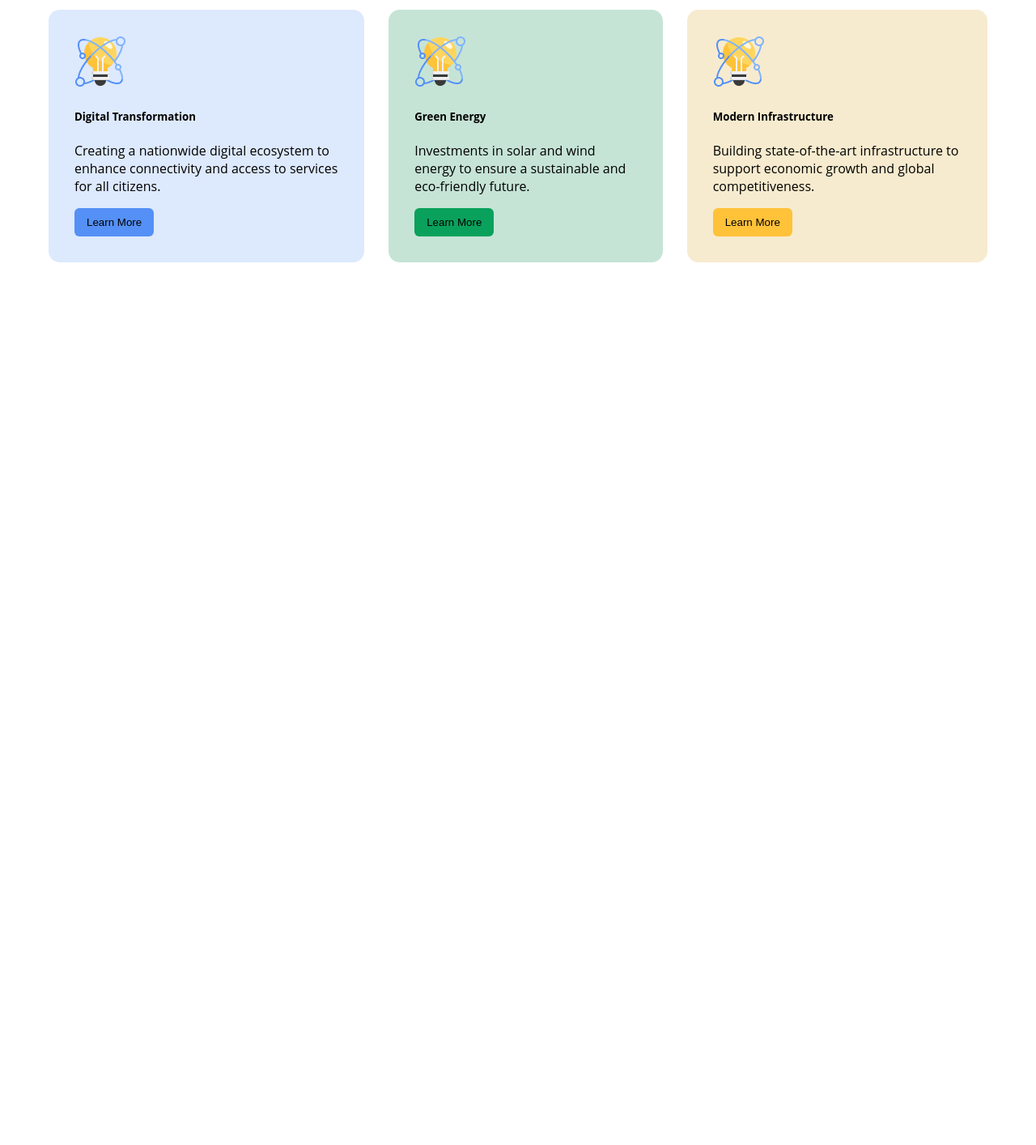
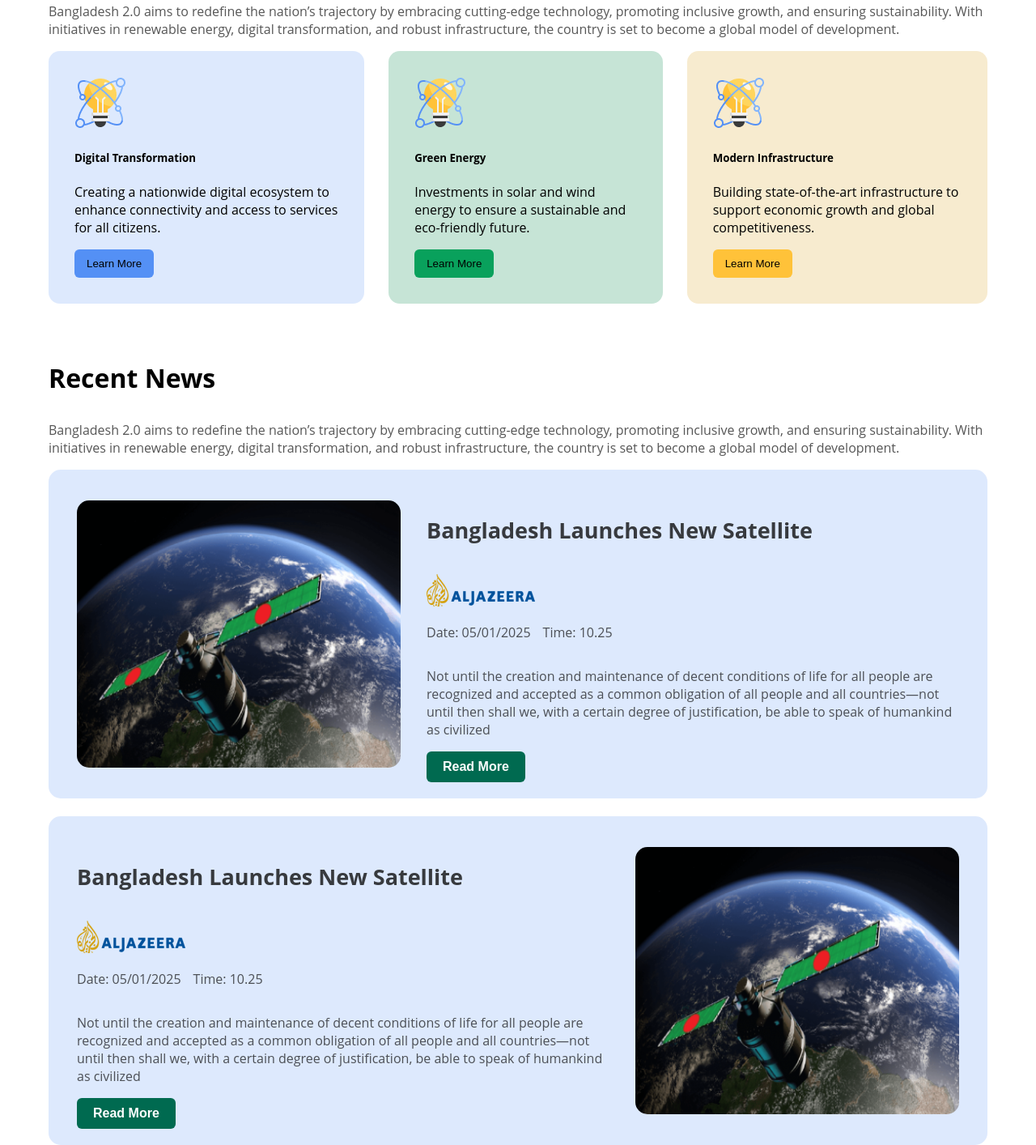
Before and after one commit to uttam2004/Assignment-no-1, a plain HTML site: page index.html in a window 1280 px wide. Shown: the part 659-2073 px from the top of the page at 81% size. Before the commit the page ends 983 px from the top, so only its background shows below. Drawn offline with Linux system fonts and the light colour scheme.

Commit message:
added satelite

```diff
--- a/index.html
+++ b/index.html
@@ -53,6 +53,33 @@
                 </div>
             </div>
         </section>
+        <section class="Recent-news">
+            <h3 class="news-title">Recent News</h3>
+            <p class="news-description">Bangladesh 2.0 aims to redefine the nation’s trajectory by embracing cutting-edge technology, promoting inclusive growth, and ensuring sustainability. With initiatives in renewable energy, digital transformation, and robust infrastructure, the country is set to become a global model of development.</p>
+            <div class="satelite">
+                <img class="satelite-1" src="assets/satelite.png" alt="">
+                <div class="blog">
+                <h4 class="satelite-title">Bangladesh Launches New Satellite</h4>
+                <img src="assets/al-jazeera.png" alt="">
+                <div class="date-time"><p>Date: 05/01/2025 </p><p>Time: 10.25</p></div>
+                <p class="satelite-description">Not until the creation and maintenance of decent conditions of life for all people are recognized and accepted as a common obligation of all people and all countries—not until then shall we,
+                with a certain degree of justification, be able to speak of humankind as civilized</p>
+                <button class="common-btn">Read More</button>
+                </div>
+            </div><br>
+            <div class="satelite">
+                <div class="blog">
+                <h4 class="satelite-title">Bangladesh Launches New Satellite</h4>
+                <img src="assets/al-jazeera.png" alt="">
+                <div class="date-time"><p>Date: 05/01/2025 </p><p>Time: 10.25</p></div>
+                <p class="satelite-description">Not until the creation and maintenance of decent conditions of life for all people are recognized and accepted as a common obligation of all people and all countries—not until then shall we,
+                with a certain degree of justification, be able to speak of humankind as civilized</p>
+                <button class="common-btn">Read More</button>
+                </div>
+                <img class="satelite-1" src="assets/satelite.png" alt="">
+            </div>
+
+        </section>
     </main>
     <footer>
 
--- a/styles/portfolio1.css
+++ b/styles/portfolio1.css
@@ -8,9 +8,6 @@
   }
 
 /* nav styles */
-main{
-    /* margin: 80px; */
-}
 body{
     margin: 0 60px;
 }
@@ -21,7 +18,7 @@ nav{
 }
 .nav-title{
     font-weight: bold;
-    font-size: 28px;
+    font-size: 32px;
 }
 nav ul li{
     list-style: none;
@@ -45,7 +42,7 @@ nav ul li{
     padding: 0 55px;
 }
 .banner-profile-pic{
-    width: 430px;
+    width: 400px;
     height: 350px;
     padding: 30px;
 }
@@ -68,6 +65,9 @@ nav ul li{
     font-weight: bold;
 }
 /* The Vision of Future Styles */
+section{
+    margin-top: 70px;
+}
 .vision-title{
     font-weight: bold;
     font-size: 32px;
@@ -115,3 +115,51 @@ main .technology{
     padding: 10px 15px;
     border: none;
 }
+/* Recent News styles */
+.satelite-1{
+    width: 400px;
+    height: 330px;
+    border-radius: 15px;
+}
+.news-title{
+    font-weight: bold;
+    font-size: 32px;
+}
+.satelite-title{
+    font-size: 27px;
+    font-weight: bold;
+    color: rgba(14, 14, 14, 0.8);
+}
+.date-time{
+    display: flex;
+    gap: 15px;
+    color: rgba(14, 14, 14, 0.7);
+}
+.satelite-description{
+    color: rgba(14, 14, 14, 0.7);
+}
+.news-description{
+    font-size: 16px;
+    color: rgba(14, 14, 14, 0.7);
+}
+main .Recent-news{
+
+}
+.common-btn{
+    background-color: rgba(0, 106, 80, 1);
+    border-radius: 6px;
+    color: rgba(255, 255, 255, 1);
+    font-size: 16px;
+    font-weight: 600;
+    padding: 10px 20px;
+    border: none;
+}
+main .satelite{
+    display: flex;
+    gap: 32px;
+    justify-content: space-between;
+    align-items: center;
+    background-color: rgba(84, 144, 245, 0.2);
+    padding: 20px 35px;
+    border-radius: 15px;
+}
```
